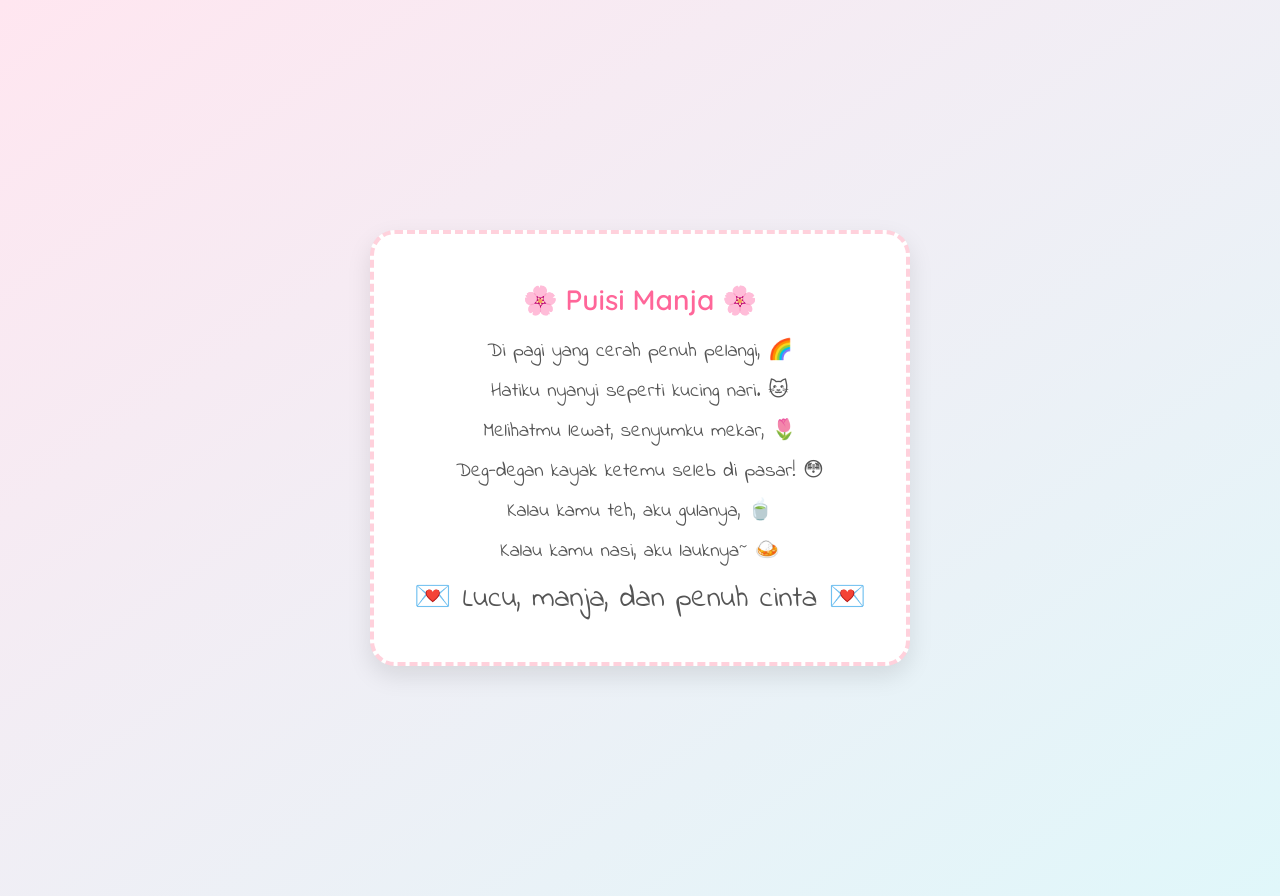
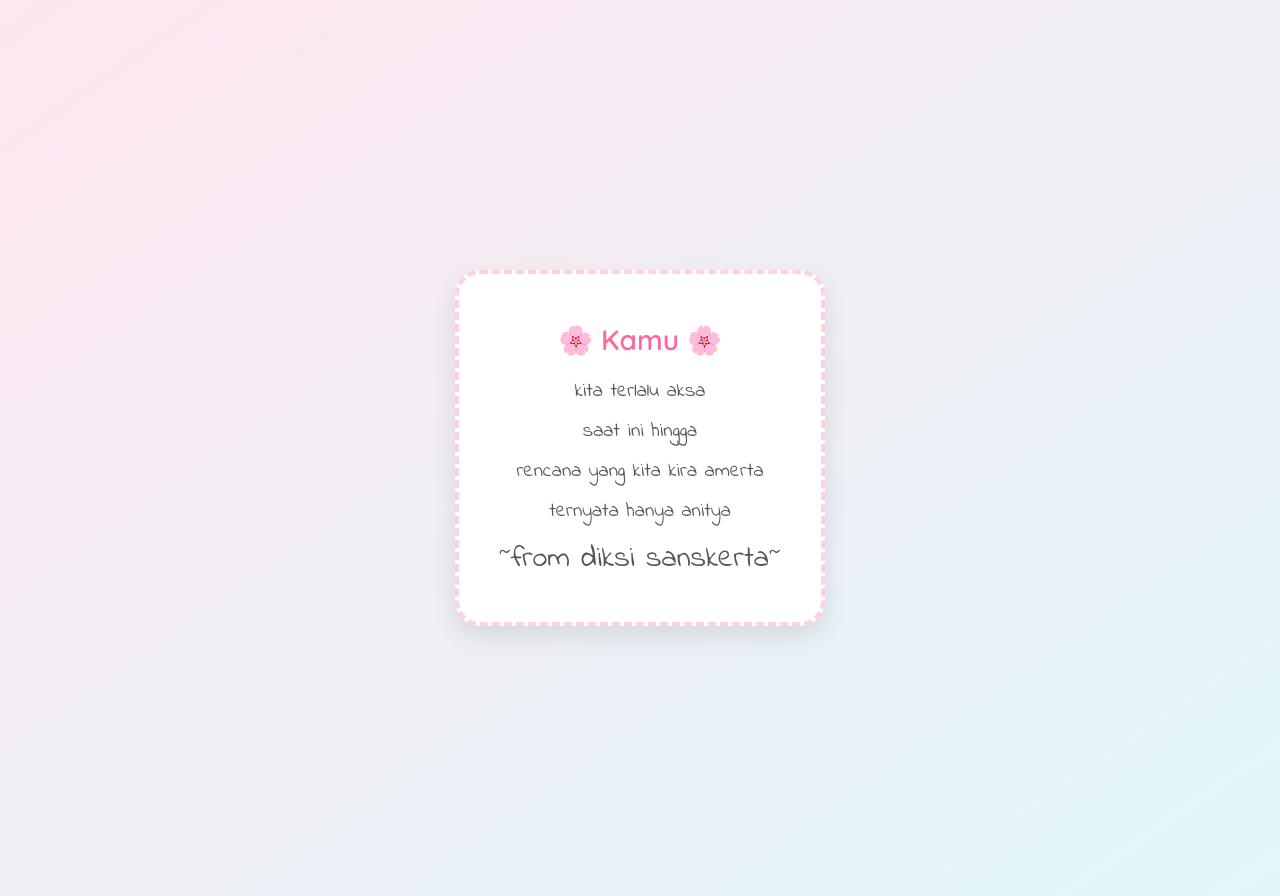
Before and after one commit to mard931/diksi, a plain HTML site: page index.html in a window 1280 px wide. Drawn offline with Linux system fonts and the light colour scheme.

Commit message:
Update index.html

```diff
--- a/index.html
+++ b/index.html
@@ -43,14 +43,12 @@
 </head>
 <body>
   <div class="puisi-card">
-    <h1>🌸 Puisi Manja 🌸</h1>
-    <p>Di pagi yang cerah penuh pelangi, 🌈</p>
-    <p>Hatiku nyanyi seperti kucing nari. 🐱</p>
-    <p>Melihatmu lewat, senyumku mekar, 🌷</p>
-    <p>Deg-degan kayak ketemu seleb di pasar! 😳</p>
-    <p>Kalau kamu teh, aku gulanya, 🍵</p>
-    <p>Kalau kamu nasi, aku lauknya~ 🍛</p>
-    <p class="emoji">💌 Lucu, manja, dan penuh cinta 💌</p>
+    <h1>🌸 Kamu 🌸</h1>
+    <p>kita terlalu aksa</p>
+    <p>saat ini hingga</p>
+    <p>rencana yang kita kira amerta</p>
+    <p>ternyata hanya anitya</p>
+    <p class="emoji">~from diksi sanskerta~</p>
   </div>
 </body>
 </html>
```
